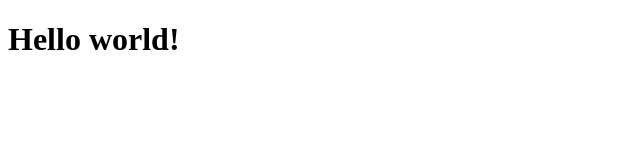
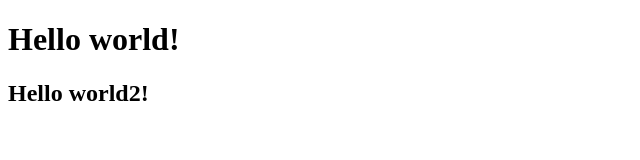
Before and after one commit to Exception992552/courseProject, a plain HTML site: page index.html in a window 1280 px wide. Shown: the whole page, without its empty margins (0-640 px from the left). Drawn offline with Linux system fonts and the light colour scheme; files whose address does not match are found by name.

Commit message:
H2 added

```diff
--- a/index.html
+++ b/index.html
@@ -7,6 +7,7 @@
 </head>
 <body>
     <h1>Hello world!</h1>
+    <h2>Hello world2!</h2>
 
 
 
```
